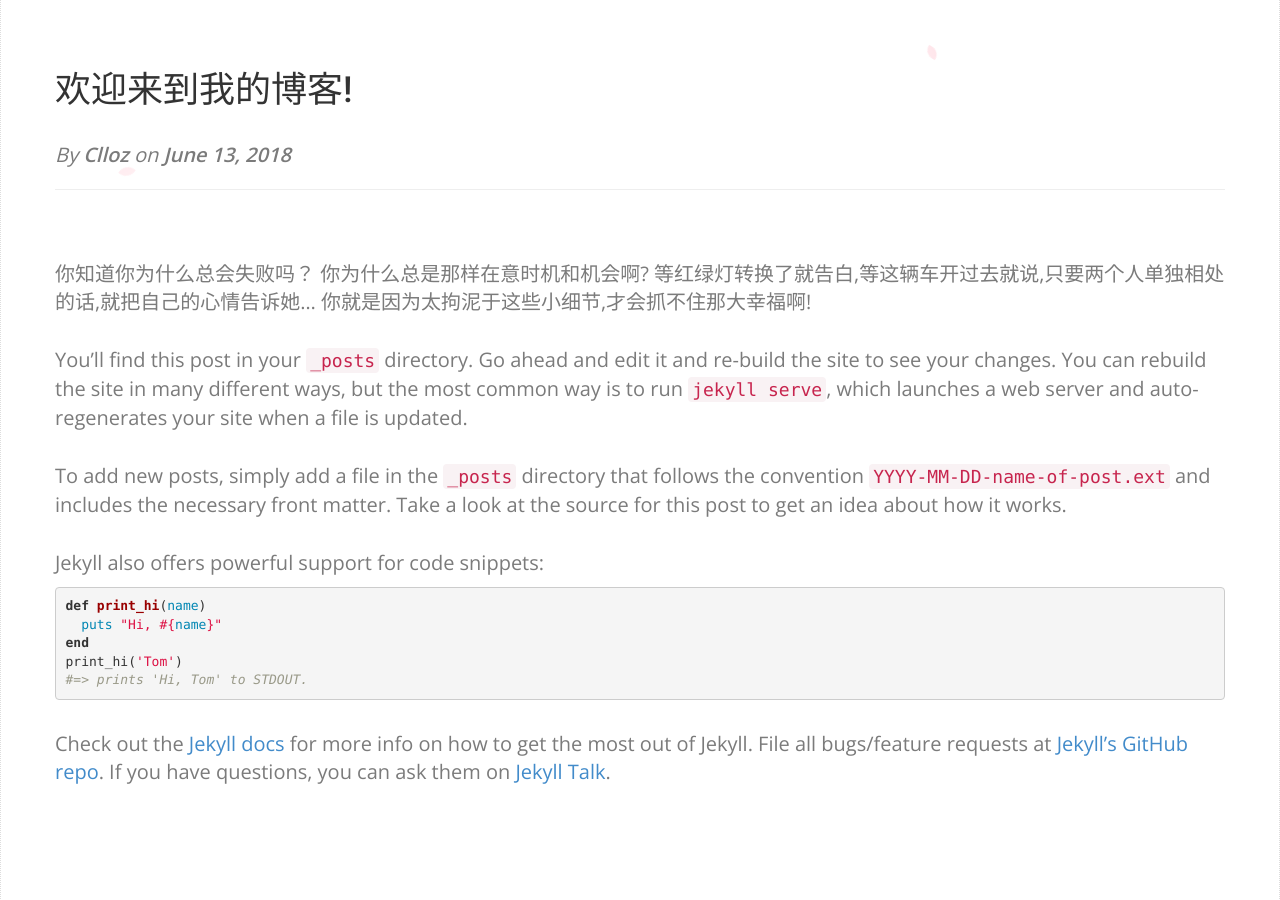
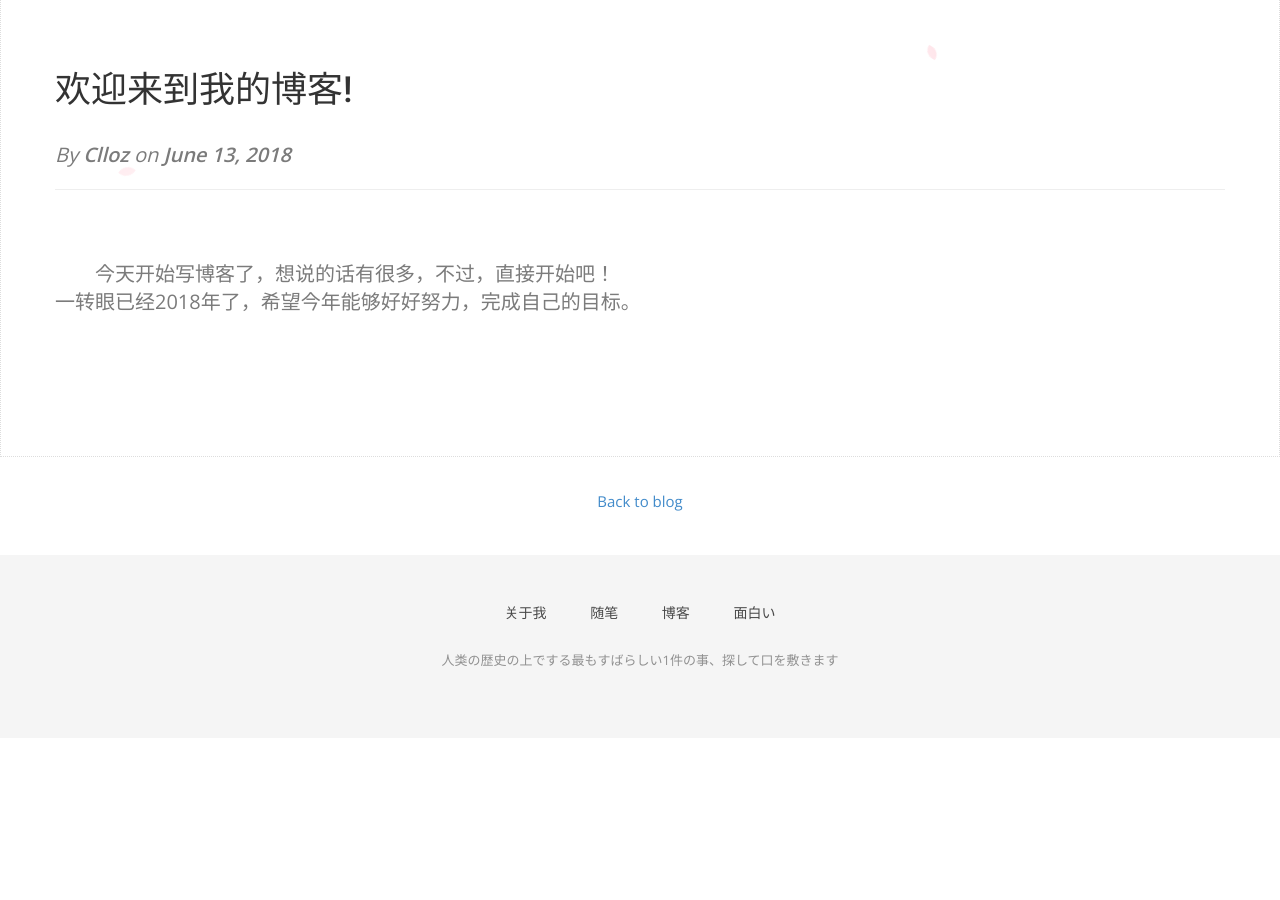
Before and after one commit to Clloz/clloz_blog, a Jekyll site: the page built from _posts/2018-06-14-my-first-blog.md, in a window 1280 px wide and 900 px high, scrolled down 587 px. Built offline with Jekyll 4.4.1, drawn with Linux system fonts in a browser that asks for light colours; some web fonts are replaced; after the commit the page ends 1325 px from its top, so only the background shows below that.

Commit message:
first blog

```diff
--- a/_posts/2018-06-14-my-first-blog.md
+++ b/_posts/2018-06-14-my-first-blog.md
@@ -4,28 +4,8 @@ title: 欢迎来到我的博客!
 subtitle: Jekyll is a blog-aware, static site generator in Ruby https://jekyllrb.com
 date: 2018-6-13
 author: Clloz
+categories: blog
+tags: normal
 ---
-你知道你为什么总会失败吗？
-你为什么总是那样在意时机和机会啊?
-等红绿灯转换了就告白,等这辆车开过去就说,只要两个人单独相处的话,就把自己的心情告诉她...
-你就是因为太拘泥于这些小细节,才会抓不住那大幸福啊!
-
-You’ll find this post in your `_posts` directory. Go ahead and edit it and re-build the site to see your changes. You can rebuild the site in many different ways, but the most common way is to run `jekyll serve`, which launches a web server and auto-regenerates your site when a file is updated.
-
-To add new posts, simply add a file in the `_posts` directory that follows the convention `YYYY-MM-DD-name-of-post.ext` and includes the necessary front matter. Take a look at the source for this post to get an idea about how it works.
-
-Jekyll also offers powerful support for code snippets:
-
-{% highlight ruby %}
-def print_hi(name)
-  puts "Hi, #{name}"
-end
-print_hi('Tom')
-#=> prints 'Hi, Tom' to STDOUT.
-{% endhighlight %}
-
-Check out the [Jekyll docs][jekyll-docs] for more info on how to get the most out of Jekyll. File all bugs/feature requests at [Jekyll’s GitHub repo][jekyll-gh]. If you have questions, you can ask them on [Jekyll Talk][jekyll-talk].
-
-[jekyll-docs]: http://jekyllrb.com/docs/home
-[jekyll-gh]:   https://github.com/jekyll/jekyll
-[jekyll-talk]: https://talk.jekyllrb.com/
+&emsp;&emsp;今天开始写博客了，想说的话有很多，不过，直接开始吧！
+一转眼已经2018年了，希望今年能够好好努力，完成自己的目标。
```
